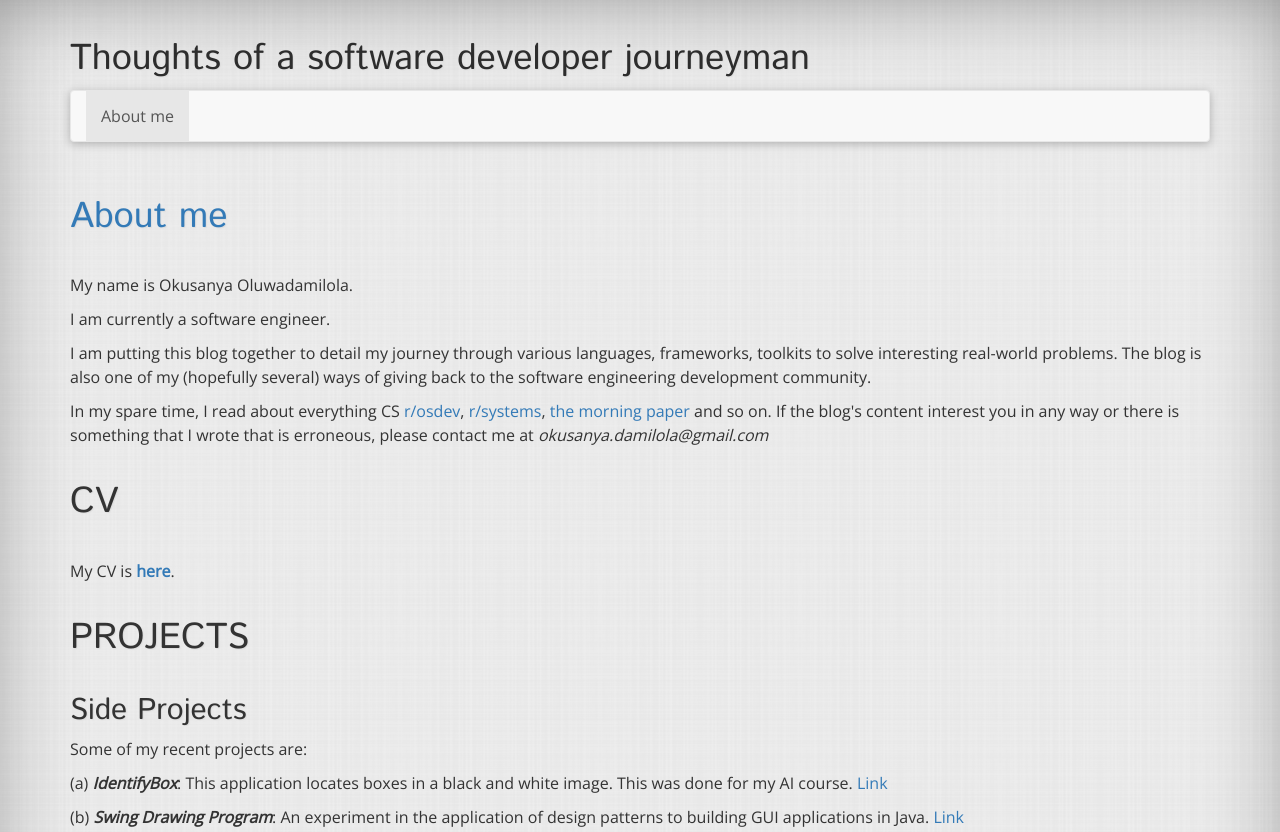
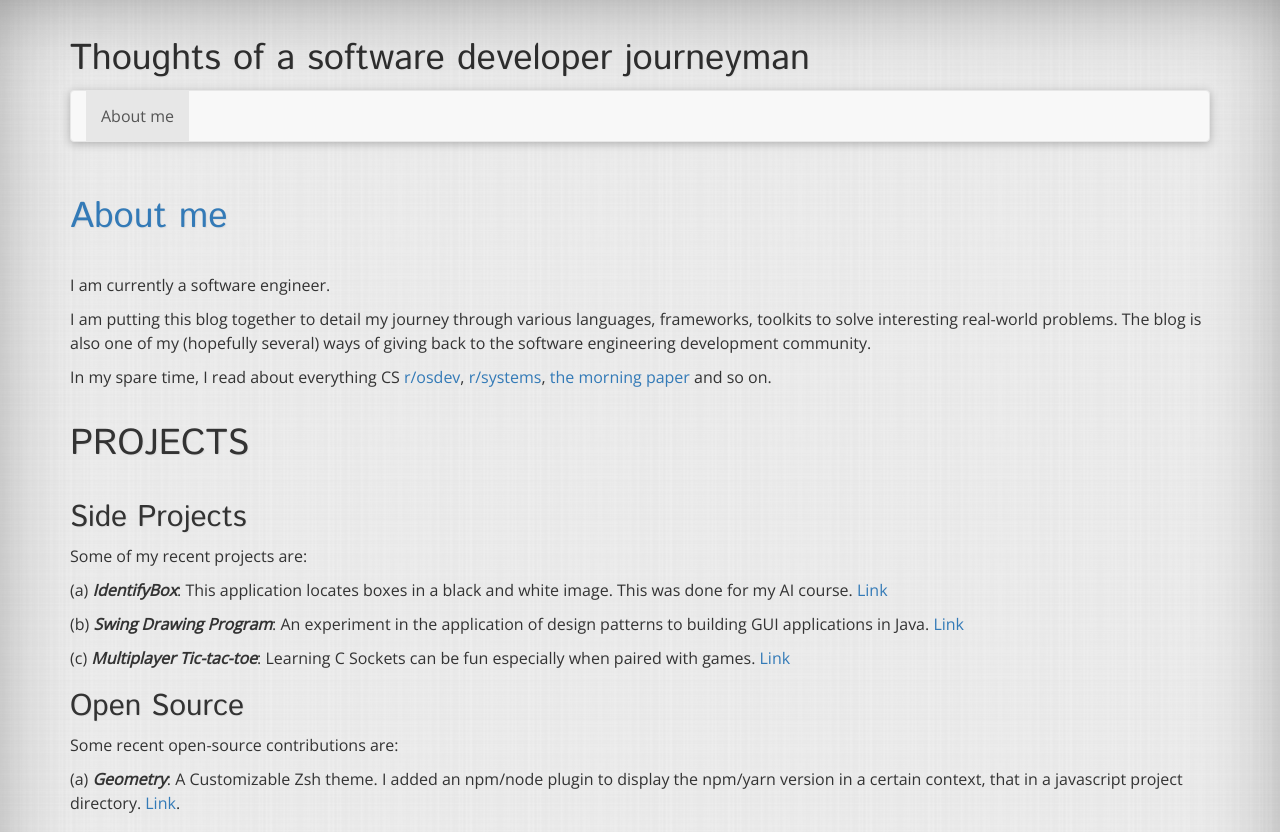
Before and after one commit to castellanprime/castellanprime.github.io, a plain HTML site: page pages/about-me.html in a window 1280 px wide. Shown: the top 832 px of the page. Drawn offline with nearby package versions, Linux system fonts and the light colour scheme; some packages are replaced by stand-ins of ours; a script that the page names is missing; a web font is replaced by a local one.

Commit message:
Update about-me.html
Remove references to my name and email.

```diff
--- a/pages/about-me.html
+++ b/pages/about-me.html
@@ -88,12 +88,10 @@
           <div class=" col-md-12 " id="content" role="main">
 
   <div>
-    </head><body><p>My name is Okusanya Oluwadamilola. </p>
 <p>I am currently a software engineer. </p>
 <p>I am putting this blog together to detail my journey through various languages, frameworks, toolkits to solve interesting real-world problems. The blog is also one of my (hopefully several) ways of giving back to the software engineering development community. </p>
-<p>In my spare time, I read about everything CS <a href="https://www.reddit.com/r/osdev/">r/osdev</a>, <a href="https://www.reddit.com/r/systems/">r/systems</a>, <a href="https://blog.acolyer.org">the morning paper</a> and so on. If the blog's content interest you in any way or there is something that I wrote that is erroneous, please contact me at <em>okusanya.damilola@gmail.com</em></p>
-<h1>CV</h1>
-<p>My CV is <strong><a href="http://castellanprime.github.io/files/CV.pdf">here</a></strong>.</p>
+<p>In my spare time, I read about everything CS <a href="https://www.reddit.com/r/osdev/">r/osdev</a>, <a href="https://www.reddit.com/r/systems/">r/systems</a>, <a href="https://blog.acolyer.org">the morning paper</a> and so on.
+
 <h1>PROJECTS</h1>
 <h2>Side Projects</h2>
 <p>Some of my recent projects are:</p>
```
